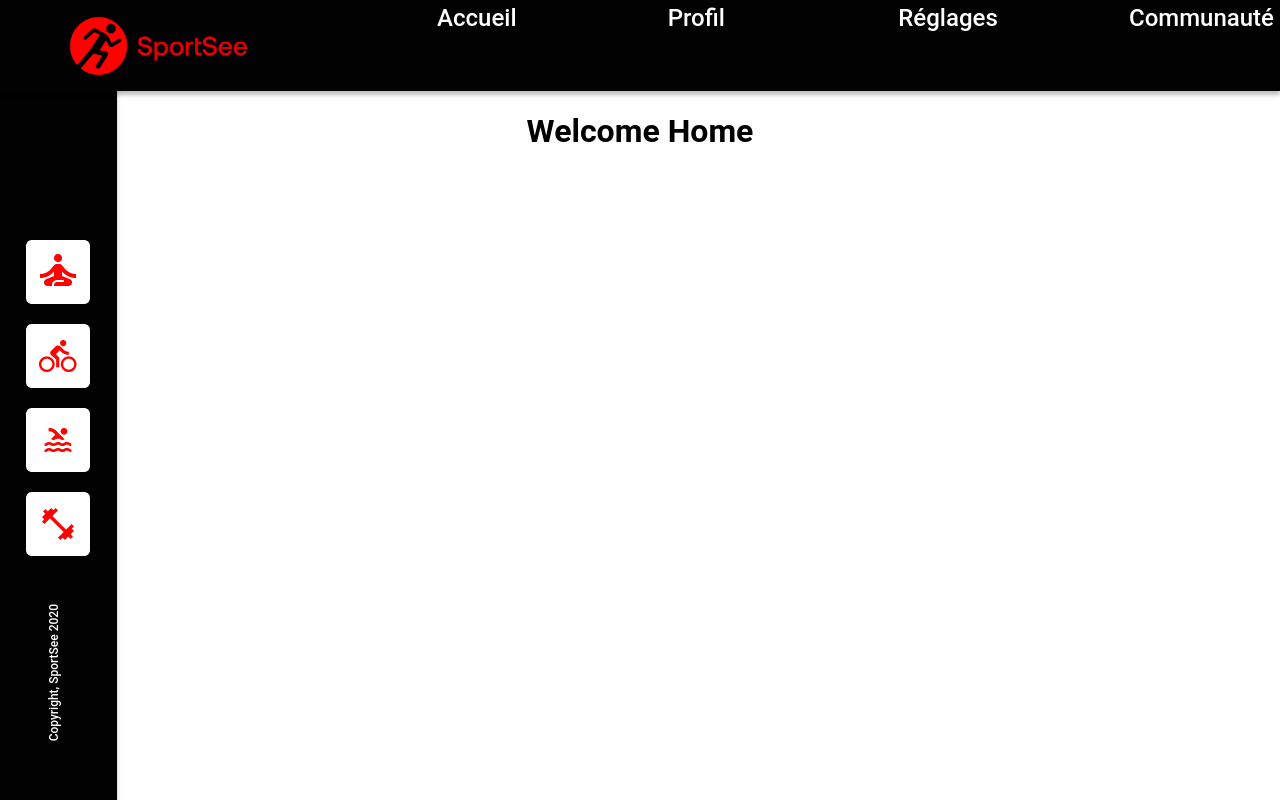
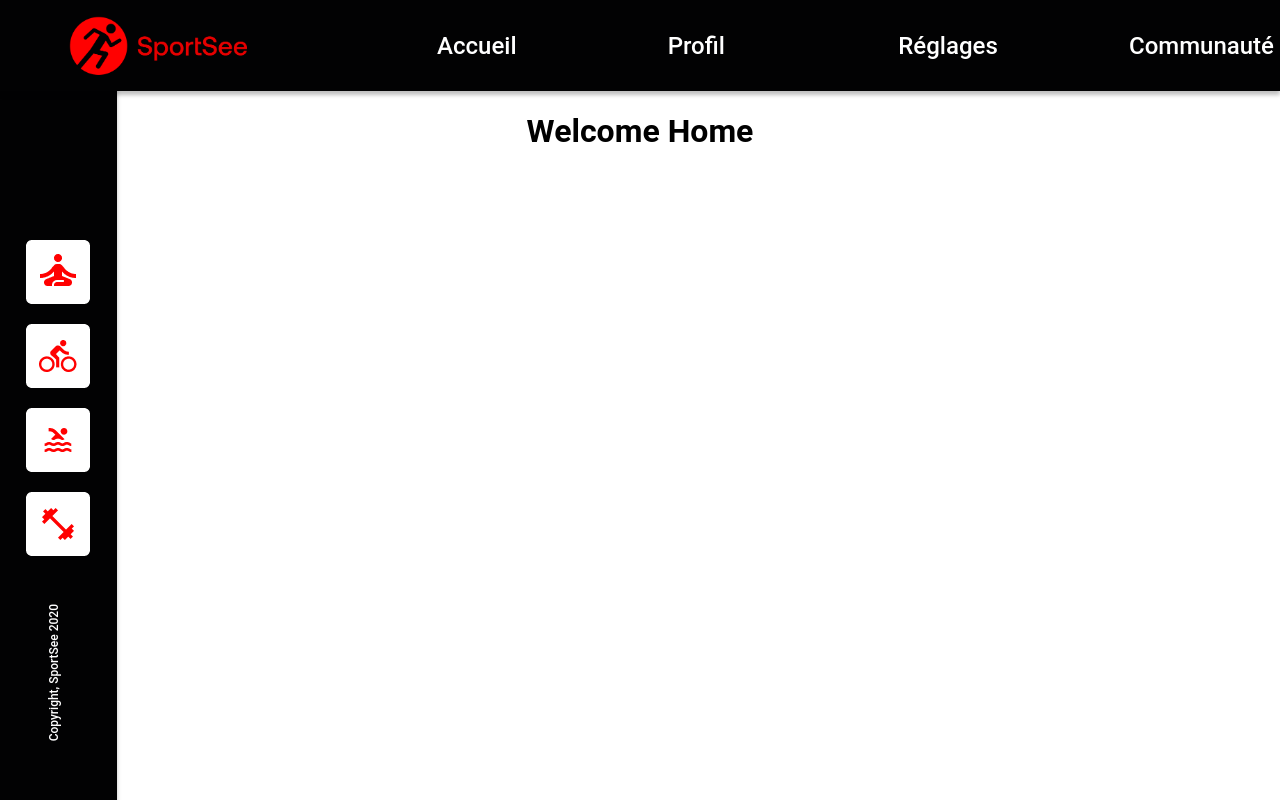
Before and after one commit to fvnny-code/SportSee, a React (Create React App) app in the folder front-end/: page / in a window 1280 px wide. Built offline with nearby package versions, Linux system fonts and the light colour scheme.

Commit message:
aligning top-nav with logo

```diff
--- a/front-end/src/layouts/Header/Header.jsx
+++ b/front-end/src/layouts/Header/Header.jsx
@@ -10,7 +10,7 @@ export default function Header() {
             <figure>
                 <img src={logo} alt="sportSee logo" />
             </figure>
-            <nav>
+            <nav className="top-nav">
                 <NavLink to="/">Accueil</NavLink>
                 <NavLink to="#">Profil</NavLink>
                 <NavLink to="#">Réglages</NavLink>
--- a/front-end/src/layouts/Header/headerStyle.css
+++ b/front-end/src/layouts/Header/headerStyle.css
@@ -1,11 +1,11 @@
 header {
     width: 100%;
     height: 91px;
-    display: flex;
     background: #020203;
     padding: 0 87px 0 29px;
     box-shadow: 0px 4px 4px rgba(0, 0, 0, 0.25);
     z-index: 1;
+    display: flex;
 }
 
 img {
@@ -13,11 +13,12 @@ img {
     margin-right: 150px;
 }
 
-nav {
+.top-nav {
     width: 80%;
     display: flex;
     justify-content: space-between;
     align-items: center;
+    margin-top: 3.5rem;
 }
 
 nav a {
```
